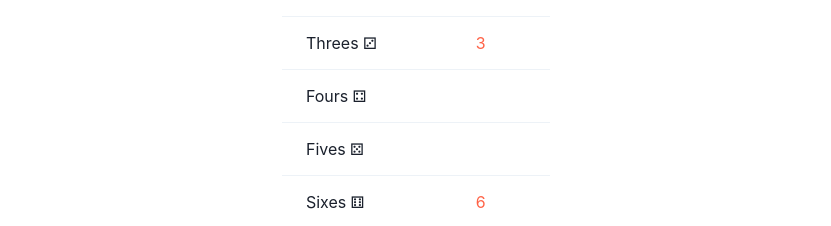
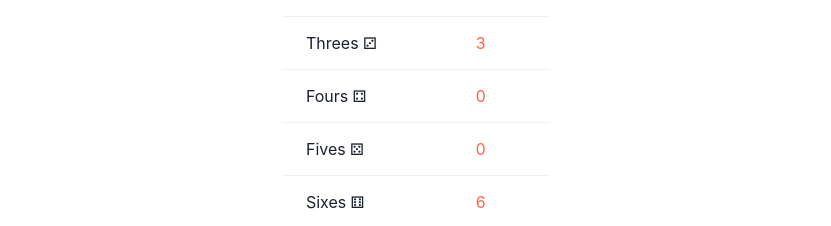
Before and after one commit to TomOwen93/yahtzee-react, a React (Vite) app: page / in a window 1280 px wide. Both pictures are taken after a click on the button "Roll Dice". Shown: the part 557-783 px from the top of the page, without its empty margins (224-1055 px from the left). Built offline with nearby package versions, Linux system fonts and the light colour scheme.

Commit message:
add visible zeros for non-scoring options

```diff
--- a/src/components/TableSection.tsx
+++ b/src/components/TableSection.tsx
@@ -102,7 +102,7 @@ export default function TableSection({
                                             {potentialScores[
                                                 row as keyof PotentialFullScoring
                                             ] === 0
-                                                ? ""
+                                                ? 0
                                                 : potentialScores[
                                                       row as keyof PotentialFullScoring
                                                   ]}
```
